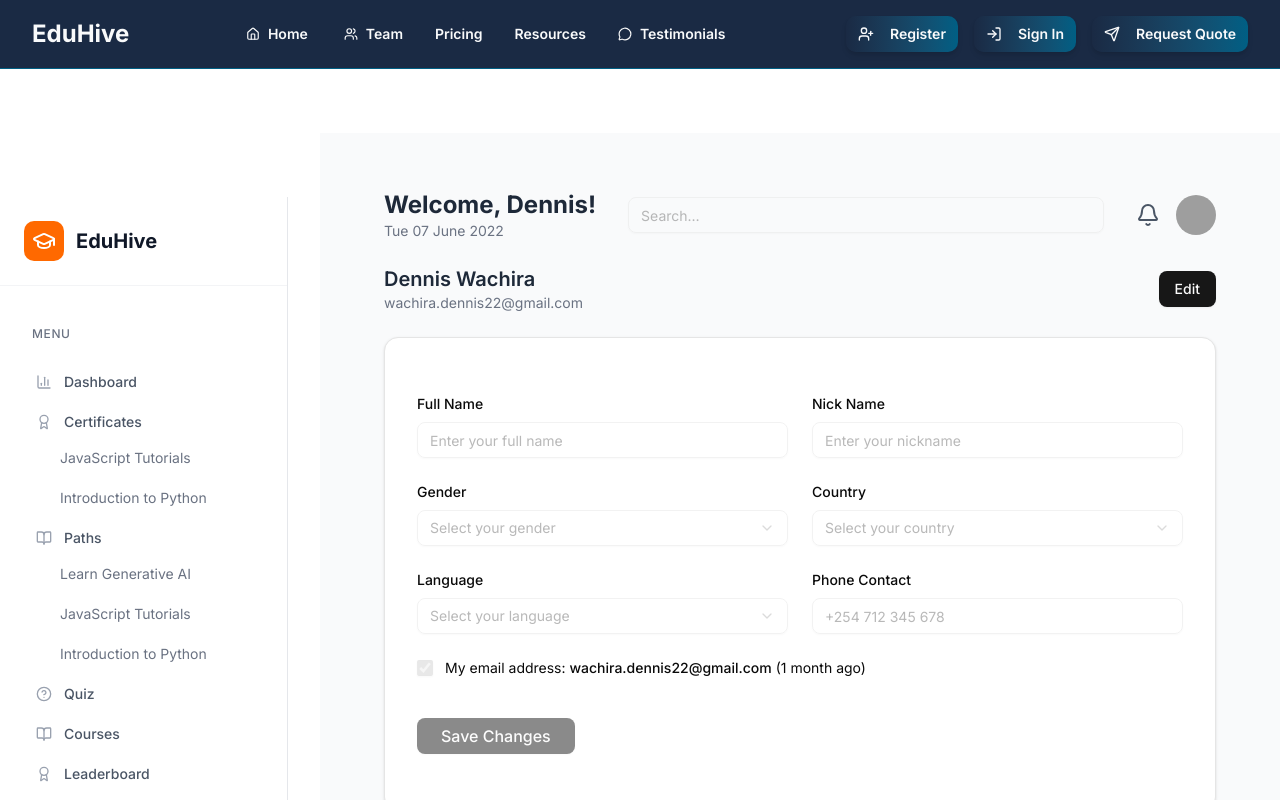
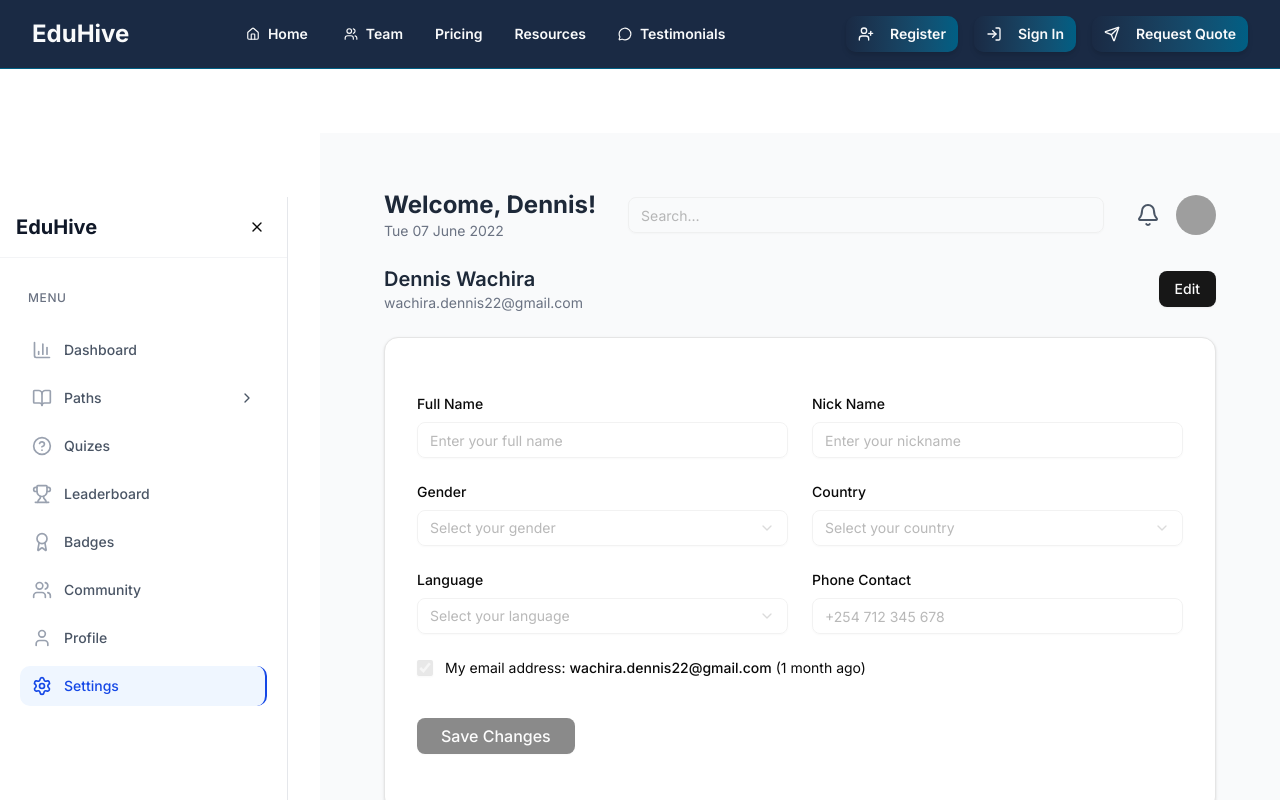
Before and after one commit to Mitche-44/EduHive-Frontend, a React (Vite) app: page /settings in a window 1280 px wide. Built offline with nearby package versions, Linux system fonts and the light colour scheme; grey boxes are pictures that could not be loaded; a web font is replaced by a local one.

Commit message:
removed duplicates on the package.json file

```diff
--- a/src/components/common/AppSidebar.jsx
+++ b/src/components/common/AppSidebar.jsx
@@ -1,4 +1,4 @@
-
+import { useState } from "react";
 import {
   Sidebar,
   SidebarContent,
@@ -13,82 +13,163 @@ import {
 } from "@/components/ui/sidebar";
 
 import {
+  BarChart3,
+  BookOpen,
   HelpCircle,
+  Trophy,
+  Award,
+  Users,
+  User,
+  Settings,
   LogOut,
-  Settings,
-  Award,
-  BookOpen,
-  BarChart3,
-  Users,
-  GraduationCap,
+  ChevronDown,
+  ChevronRight,
+  Menu,
+  X,
 } from "lucide-react";
 
-import { useLocation } from "react-router-dom";
+import { useLocation, Link } from "react-router-dom";
 
 const navItems = [
   { title: "Dashboard", url: "/dashboard", icon: BarChart3 },
   {
-    title: "Certificates",
-    icon: Award,
-    children: [
-      { title: "JavaScript Tutorials", url: "/certificates/javascript" },
-      { title: "Introduction to Python", url: "/certificates/python" },
-    ],
-  },
-  {
     title: "Paths",
     icon: BookOpen,
     children: [
-      { title: "Learn Generative AI", url: "/paths/ai" },
-      { title: "JavaScript Tutorials", url: "/paths/javascript" },
-      { title: "Introduction to Python", url: "/paths/python" },
+      { title: "Web Development", url: "/path/web-development" },
+      { title: "Data Science", url: "/path/data-science" },
+      { title: "Machine Learning", url: "/path/machine-learning" },
+      { title: "Mobile Development", url: "/path/mobile-development" },
     ],
   },
-  { title: "Quiz", url: "/quiz", icon: HelpCircle },
-  { title: "Courses", url: "/courses", icon: BookOpen },
-  { title: "Leaderboard", url: "/leaderboard", icon: Award },
+  { title: "Quizes", url: "/quizes", icon: HelpCircle },
+  { title: "Leaderboard", url: "/leaderboard", icon: Trophy },
+  { title: "Badges", url: "/badges", icon: Award },
   { title: "Community", url: "/community", icon: Users },
+  { title: "Profile", url: "/profile", icon: User },
+  { title: "Settings", url: "/settings", icon: Settings },
 ];
 
 export default function AppSidebar() {
   const location = useLocation();
-  const isActive = (url) => location.pathname.startsWith(url);
+  const [isOpen, setIsOpen] = useState(true);
+  const [expandedItems, setExpandedItems] = useState({});
+
+  const isActive = (url) => location.pathname === url || location.pathname.startsWith(url + "/");
+
+  const toggleSidebar = () => {
+    setIsOpen(!isOpen);
+  };
+
+  const toggleExpanded = (title) => {
+    setExpandedItems(prev => ({
+      ...prev,
+      [title]: !prev[title]
+    }));
+  };
 
   return (
-    <div className="h-[calc(100vh-64px)] sticky top-16 flex flex-col w-72 border-r border-gray-200 bg-white">
+    <>
+      {/* Toggle Button */}
+      <button
+        onClick={toggleSidebar}
+        className="fixed top-20 left-4 z-50 p-2 bg-white border border-gray-200 rounded-lg shadow-lg hover:bg-gray-50 transition-all duration-200 md:hidden"
+      >
+        {isOpen ? <X className="h-5 w-5" /> : <Menu className="h-5 w-5" />}
+      </button>
+
+      {/* Overlay for mobile */}
+      {isOpen && (
+        <div
+          className="fixed inset-0 bg-black bg-opacity-50 z-30 md:hidden"
+          onClick={toggleSidebar}
+        />
+      )}
+
+      {/* Sidebar */}
+      <div
+        className={`
+          fixed md:sticky top-16 left-0 z-40 h-[calc(100vh-64px)]
+          transition-all duration-300 ease-in-out transform
+          ${isOpen ? 'translate-x-0' : '-translate-x-full md:translate-x-0'}
+          ${isOpen ? 'w-72' : 'md:w-16'}
+          border-r border-gray-200 bg-white shadow-lg md:shadow-none
+          flex flex-col
+        `}
+      >
         {/* Sidebar Header */}
-      <SidebarHeader className="border-b border-gray-100 p-6 shrink-0">
-        <div className="flex items-center gap-3">
-          <div className="flex h-10 w-10 items-center justify-center rounded-lg bg-orange-500 text-white">
-            <GraduationCap className="h-6 w-6" />
+        <SidebarHeader className="border-b border-gray-100 p-4 shrink-0">
+          <div className="flex items-center justify-between">
+            <div className={`flex items-center gap-3 transition-opacity duration-300 ${isOpen ? 'opacity-100' : 'opacity-0 md:opacity-0'}`}>
+              <h1 className="text-xl font-bold text-gray-900">EduHive</h1>
             </div>
-          <h1 className="text-xl font-bold text-gray-900">EduHive</h1>
+            <button
+              onClick={toggleSidebar}
+              className="hidden md:flex p-1.5 hover:bg-gray-100 rounded-lg transition-colors duration-200"
+            >
+              {isOpen ? <X className="h-4 w-4" /> : <Menu className="h-4 w-4" />}
+            </button>
           </div>
         </SidebarHeader>
 
         {/* Sidebar Content (scrollable) */}
-      <SidebarContent className="flex-1 overflow-y-auto px-4 py-6">
+        <SidebarContent className="flex-1 overflow-y-auto px-3 py-4">
           <SidebarGroup>
-          <SidebarGroupLabel className="text-xs font-medium text-gray-500 uppercase tracking-wider mb-4 px-2">
+            <SidebarGroupLabel
+              className={`text-xs font-medium text-gray-500 uppercase tracking-wider mb-4 px-2 transition-opacity duration-300 ${
+                isOpen ? 'opacity-100' : 'opacity-0'
+              }`}
+            >
               MENU
             </SidebarGroupLabel>
             <SidebarGroupContent>
               <SidebarMenu className="space-y-1">
                 {navItems.map((item) => (
                   <SidebarMenuItem key={item.title}>
-                  <SidebarMenuButton
-                    asChild
-                    isActive={isActive(item.url)}
+                    <div>
+                      {item.children ? (
+                        // Expandable menu item
+                        <button
+                          onClick={() => toggleExpanded(item.title)}
                           className={`
-                      w-full justify-start px-3 py-2.5 rounded-lg font-medium transition-all duration-200
+                            w-full flex items-center justify-between px-3 py-2.5 rounded-lg font-medium transition-all duration-200
+                            ${expandedItems[item.title]
+                              ? "bg-blue-50 text-blue-700"
+                              : "text-gray-600 hover:bg-gray-50 hover:text-gray-900"}
+                          `}
+                        >
+                          <div className="flex items-center gap-3">
+                            <item.icon
+                              className={`h-5 w-5 ${
+                                expandedItems[item.title]
+                                  ? "text-blue-700"
+                                  : "text-gray-400"
+                              }`}
+                            />
+                            <span className={`text-sm transition-opacity duration-300 ${isOpen ? 'opacity-100' : 'opacity-0'}`}>
+                              {item.title}
+                            </span>
+                          </div>
+                          {isOpen && (
+                            <div className="transition-transform duration-200">
+                              {expandedItems[item.title] ? (
+                                <ChevronDown className="h-4 w-4" />
+                              ) : (
+                                <ChevronRight className="h-4 w-4" />
+                              )}
+                            </div>
+                          )}
+                        </button>
+                      ) : (
+                        // Regular menu item
+                        <Link
+                          to={item.url}
+                          className={`
+                            w-full flex items-center gap-3 px-3 py-2.5 rounded-lg font-medium transition-all duration-200
                             ${isActive(item.url)
                               ? "bg-blue-50 text-blue-700 border-r-2 border-blue-700"
                               : "text-gray-600 hover:bg-gray-50 hover:text-gray-900"}
                           `}
-                  >
-                    <a
-                      href={item.url || "#"}
-                      className="flex items-center gap-3 w-full"
                         >
                           <item.icon
                             className={`h-5 w-5 ${
@@ -97,32 +178,32 @@ export default function AppSidebar() {
                                 : "text-gray-400"
                             }`}
                           />
-                      <span className="text-sm">{item.title}</span>
-                    </a>
-                  </SidebarMenuButton>
+                          <span className={`text-sm transition-opacity duration-300 ${isOpen ? 'opacity-100' : 'opacity-0'}`}>
+                            {item.title}
+                          </span>
+                        </Link>
+                      )}
 
-                  {item.children && (
-                    <SidebarMenu className="ml-6 mt-1 space-y-1">
+                      {/* Submenu */}
+                      {item.children && expandedItems[item.title] && isOpen && (
+                        <div className="ml-6 mt-1 space-y-1 overflow-hidden transition-all duration-300">
                           {item.children.map((child) => (
-                        <SidebarMenuItem key={child.title}>
-                          <SidebarMenuButton
-                            asChild
-                            isActive={isActive(child.url)}
+                            <Link
+                              key={child.title}
+                              to={child.url}
                               className={`
-                              w-full justify-start px-3 py-2 rounded-lg text-sm font-normal transition-all duration-200
+                                block w-full px-3 py-2 rounded-lg text-sm font-normal transition-all duration-200
                                 ${isActive(child.url)
                                   ? "bg-blue-100 text-blue-800"
                                   : "text-gray-500 hover:bg-gray-100 hover:text-gray-700"}
                               `}
                             >
-                            <a href={child.url} className="block w-full">
                               {child.title}
-                            </a>
-                          </SidebarMenuButton>
-                        </SidebarMenuItem>
+                            </Link>
                           ))}
-                    </SidebarMenu>
+                        </div>
                       )}
+                    </div>
                   </SidebarMenuItem>
                 ))}
               </SidebarMenu>
@@ -131,21 +212,25 @@ export default function AppSidebar() {
         </SidebarContent>
 
         {/* Sidebar Footer */}
-      <SidebarFooter className="border-t border-gray-100 p-4 shrink-0">
+        <SidebarFooter className="border-t border-gray-100 p-3 shrink-0">
           <SidebarMenu>
             <SidebarMenuItem>
-            <SidebarMenuButton
-              asChild
-              className="w-full justify-start px-3 py-2.5 rounded-lg font-medium text-red-600 hover:bg-red-50 hover:text-red-700 transition-all duration-200"
+              <button
+                className="w-full flex items-center gap-3 px-3 py-2.5 rounded-lg font-medium text-red-600 hover:bg-red-50 hover:text-red-700 transition-all duration-200"
+                onClick={() => {
+                  // Add logout logic here
+                  console.log('Logout clicked');
+                }}
               >
-              <button className="flex items-center gap-3 w-full">
                 <LogOut className="h-5 w-5 text-red-500" />
-                <span className="text-sm">Logout</span>
+                <span className={`text-sm transition-opacity duration-300 ${isOpen ? 'opacity-100' : 'opacity-0'}`}>
+                  Logout
+                </span>
               </button>
-            </SidebarMenuButton>
             </SidebarMenuItem>
           </SidebarMenu>
         </SidebarFooter>
       </div>
+    </>
   );
 }
```
Also changed, not shown: package.json (+0 -7 lines). Lines whose indentation alone changed are shown as unchanged.
